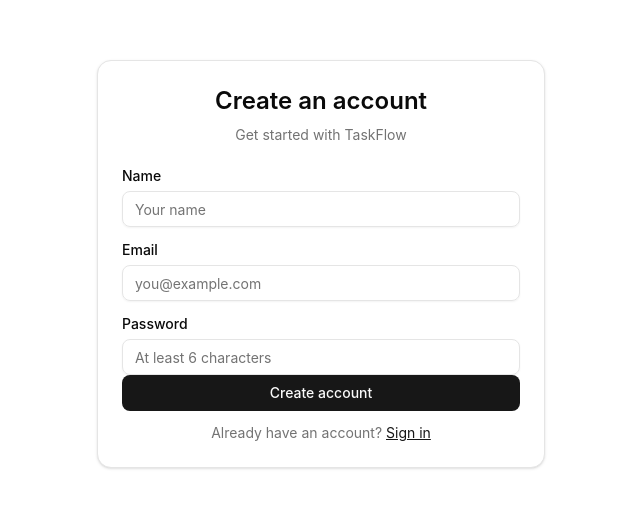
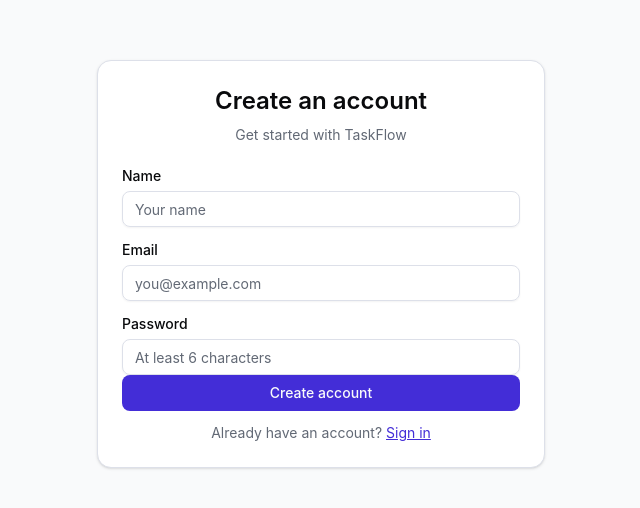
Before and after one commit to shubham-ram/taskflow-shubham-ram, a React (Vite) app in the folder frontend/: page /register in a window 1280 px wide. Shown: the part 136-644 px from the top of the page, without its empty margins (319-959 px from the left). Built offline with nearby package versions, Linux system fonts and the light colour scheme.

Commit message:
feat: update CSS variables for improved theming and add animations

```diff
--- a/frontend/src/index.css
+++ b/frontend/src/index.css
@@ -3,74 +3,74 @@
 @custom-variant dark (&:is(.dark *));
 
 :root {
-  --background: oklch(1 0 0);
-  --foreground: oklch(0.145 0 0);
+  --background: oklch(0.985 0.002 247);
+  --foreground: oklch(0.145 0.005 247);
   --card: oklch(1 0 0);
-  --card-foreground: oklch(0.145 0 0);
+  --card-foreground: oklch(0.145 0.005 247);
   --popover: oklch(1 0 0);
-  --popover-foreground: oklch(0.145 0 0);
-  --primary: oklch(0.205 0 0);
-  --primary-foreground: oklch(0.985 0 0);
-  --secondary: oklch(0.97 0 0);
-  --secondary-foreground: oklch(0.205 0 0);
-  --muted: oklch(0.97 0 0);
-  --muted-foreground: oklch(0.556 0 0);
-  --accent: oklch(0.97 0 0);
-  --accent-foreground: oklch(0.205 0 0);
+  --popover-foreground: oklch(0.145 0.005 247);
+  --primary: oklch(0.457 0.24 277);
+  --primary-foreground: oklch(0.985 0.002 247);
+  --secondary: oklch(0.965 0.008 270);
+  --secondary-foreground: oklch(0.28 0.04 270);
+  --muted: oklch(0.965 0.008 270);
+  --muted-foreground: oklch(0.52 0.02 260);
+  --accent: oklch(0.932 0.032 277);
+  --accent-foreground: oklch(0.37 0.15 277);
   --destructive: oklch(0.577 0.245 27.325);
   --destructive-foreground: oklch(0.577 0.245 27.325);
-  --border: oklch(0.922 0 0);
-  --input: oklch(0.922 0 0);
-  --ring: oklch(0.708 0 0);
+  --border: oklch(0.908 0.012 270);
+  --input: oklch(0.908 0.012 270);
+  --ring: oklch(0.557 0.24 277);
   --radius: 0.625rem;
-  --chart-1: oklch(0.646 0.222 41.116);
+  --chart-1: oklch(0.457 0.24 277);
   --chart-2: oklch(0.6 0.118 184.704);
   --chart-3: oklch(0.398 0.07 227.392);
   --chart-4: oklch(0.828 0.189 84.429);
   --chart-5: oklch(0.769 0.188 70.08);
-  --sidebar: oklch(0.985 0 0);
-  --sidebar-foreground: oklch(0.145 0 0);
-  --sidebar-primary: oklch(0.205 0 0);
-  --sidebar-primary-foreground: oklch(0.985 0 0);
-  --sidebar-accent: oklch(0.97 0 0);
-  --sidebar-accent-foreground: oklch(0.205 0 0);
-  --sidebar-border: oklch(0.922 0 0);
-  --sidebar-ring: oklch(0.708 0 0);
+  --sidebar: oklch(0.985 0.002 247);
+  --sidebar-foreground: oklch(0.145 0.005 247);
+  --sidebar-primary: oklch(0.457 0.24 277);
+  --sidebar-primary-foreground: oklch(0.985 0.002 247);
+  --sidebar-accent: oklch(0.932 0.032 277);
+  --sidebar-accent-foreground: oklch(0.37 0.15 277);
+  --sidebar-border: oklch(0.908 0.012 270);
+  --sidebar-ring: oklch(0.557 0.24 277);
 }
 
 .dark {
-  --background: oklch(0.145 0 0);
-  --foreground: oklch(0.985 0 0);
-  --card: oklch(0.145 0 0);
-  --card-foreground: oklch(0.985 0 0);
-  --popover: oklch(0.145 0 0);
-  --popover-foreground: oklch(0.985 0 0);
-  --primary: oklch(0.985 0 0);
-  --primary-foreground: oklch(0.205 0 0);
-  --secondary: oklch(0.269 0 0);
-  --secondary-foreground: oklch(0.985 0 0);
-  --muted: oklch(0.269 0 0);
-  --muted-foreground: oklch(0.708 0 0);
-  --accent: oklch(0.269 0 0);
-  --accent-foreground: oklch(0.985 0 0);
+  --background: oklch(0.13 0.015 270);
+  --foreground: oklch(0.965 0.008 270);
+  --card: oklch(0.17 0.018 270);
+  --card-foreground: oklch(0.965 0.008 270);
+  --popover: oklch(0.17 0.018 270);
+  --popover-foreground: oklch(0.965 0.008 270);
+  --primary: oklch(0.557 0.24 277);
+  --primary-foreground: oklch(0.985 0.002 247);
+  --secondary: oklch(0.24 0.024 270);
+  --secondary-foreground: oklch(0.88 0.016 270);
+  --muted: oklch(0.24 0.024 270);
+  --muted-foreground: oklch(0.65 0.02 260);
+  --accent: oklch(0.27 0.05 277);
+  --accent-foreground: oklch(0.75 0.12 277);
   --destructive: oklch(0.396 0.141 25.723);
   --destructive-foreground: oklch(0.637 0.237 25.331);
-  --border: oklch(0.269 0 0);
-  --input: oklch(0.269 0 0);
-  --ring: oklch(0.439 0 0);
-  --chart-1: oklch(0.488 0.243 264.376);
+  --border: oklch(0.26 0.025 270);
+  --input: oklch(0.26 0.025 270);
+  --ring: oklch(0.557 0.24 277);
+  --chart-1: oklch(0.557 0.24 277);
   --chart-2: oklch(0.696 0.17 162.48);
   --chart-3: oklch(0.769 0.188 70.08);
   --chart-4: oklch(0.627 0.265 303.9);
   --chart-5: oklch(0.645 0.246 16.439);
-  --sidebar: oklch(0.205 0 0);
-  --sidebar-foreground: oklch(0.985 0 0);
-  --sidebar-primary: oklch(0.488 0.243 264.376);
-  --sidebar-primary-foreground: oklch(0.985 0 0);
-  --sidebar-accent: oklch(0.269 0 0);
-  --sidebar-accent-foreground: oklch(0.985 0 0);
-  --sidebar-border: oklch(0.269 0 0);
-  --sidebar-ring: oklch(0.439 0 0);
+  --sidebar: oklch(0.17 0.018 270);
+  --sidebar-foreground: oklch(0.965 0.008 270);
+  --sidebar-primary: oklch(0.557 0.24 277);
+  --sidebar-primary-foreground: oklch(0.985 0.002 247);
+  --sidebar-accent: oklch(0.27 0.05 277);
+  --sidebar-accent-foreground: oklch(0.75 0.12 277);
+  --sidebar-border: oklch(0.26 0.025 270);
+  --sidebar-ring: oklch(0.557 0.24 277);
 }
 
 @theme inline {
@@ -121,3 +121,70 @@
     @apply bg-background text-foreground antialiased;
   }
 }
+
+/* ── Animations ── */
+@keyframes fade-in-up {
+  from {
+    opacity: 0;
+    transform: translateY(12px);
+  }
+  to {
+    opacity: 1;
+    transform: translateY(0);
+  }
+}
+
+@keyframes fade-in {
+  from { opacity: 0; }
+  to { opacity: 1; }
+}
+
+@keyframes slide-in-right {
+  from {
+    opacity: 0;
+    transform: translateX(16px);
+  }
+  to {
+    opacity: 1;
+    transform: translateX(0);
+  }
+}
+
+@keyframes pulse-soft {
+  0%, 100% { opacity: 1; }
+  50% { opacity: 0.6; }
+}
+
+.animate-fade-in-up {
+  animation: fade-in-up 0.4s ease-out both;
+}
+
+.animate-fade-in {
+  animation: fade-in 0.3s ease-out both;
+}
+
+.animate-slide-in-right {
+  animation: slide-in-right 0.3s ease-out both;
+}
+
+/* Staggered children animation */
+.stagger-children > * {
+  animation: fade-in-up 0.4s ease-out both;
+}
+.stagger-children > *:nth-child(1) { animation-delay: 0ms; }
+.stagger-children > *:nth-child(2) { animation-delay: 60ms; }
+.stagger-children > *:nth-child(3) { animation-delay: 120ms; }
+.stagger-children > *:nth-child(4) { animation-delay: 180ms; }
+.stagger-children > *:nth-child(5) { animation-delay: 240ms; }
+.stagger-children > *:nth-child(6) { animation-delay: 300ms; }
+.stagger-children > *:nth-child(7) { animation-delay: 360ms; }
+.stagger-children > *:nth-child(8) { animation-delay: 420ms; }
+.stagger-children > *:nth-child(9) { animation-delay: 480ms; }
+
+/* Smooth theme transition */
+html.transitioning,
+html.transitioning *,
+html.transitioning *::before,
+html.transitioning *::after {
+  transition: background-color 0.3s ease, color 0.2s ease, border-color 0.3s ease, box-shadow 0.3s ease !important;
+}
```
